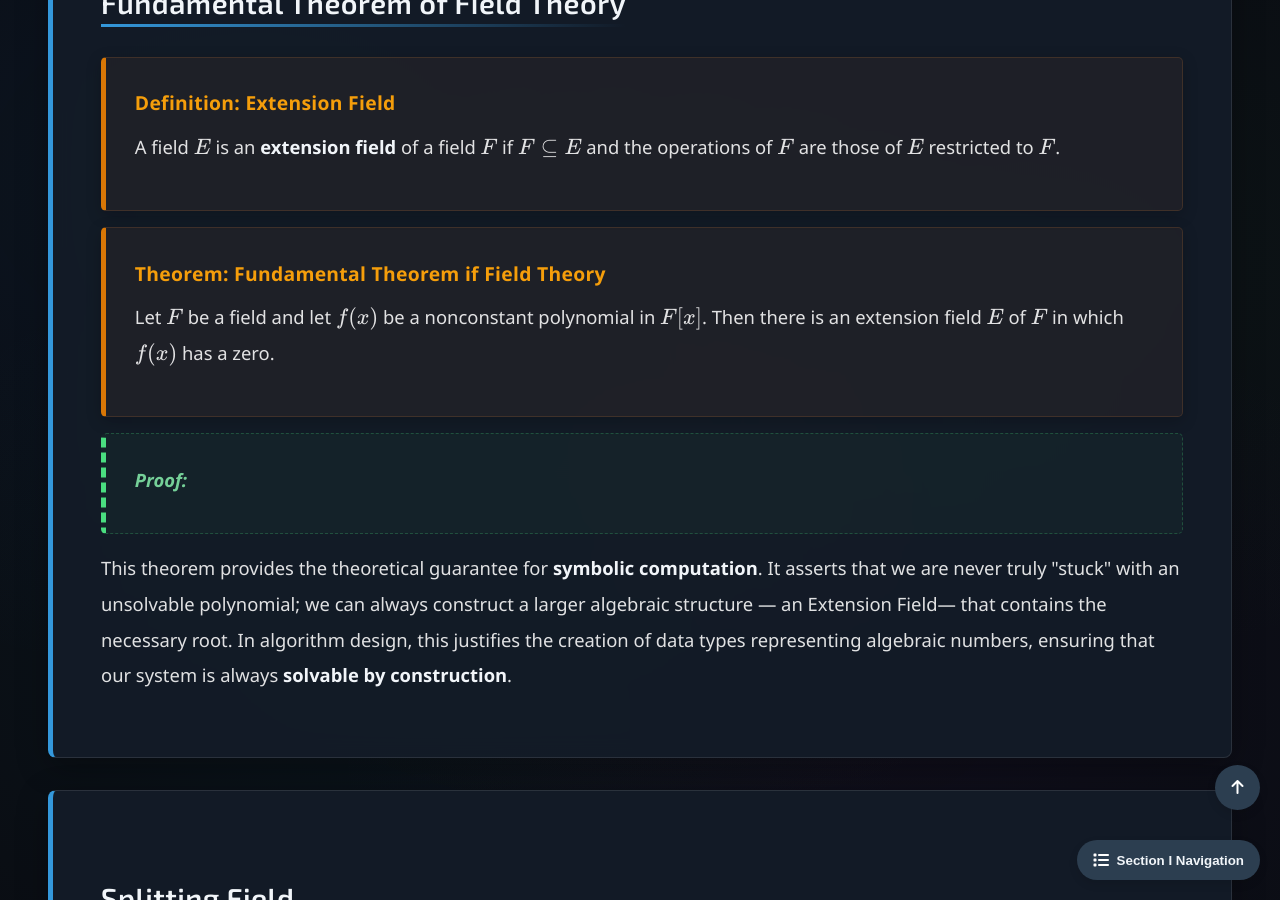
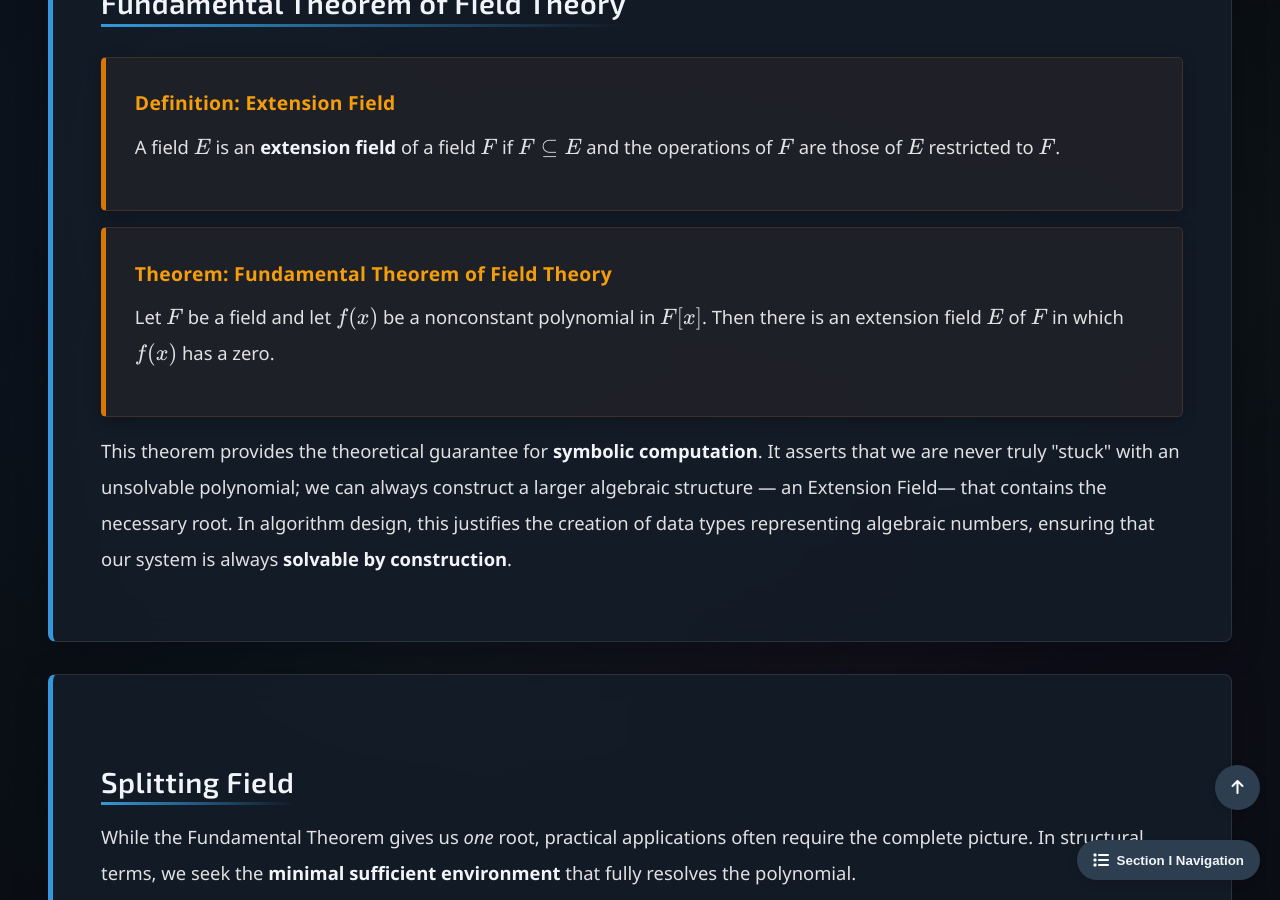
Before and after one commit to Yusukey01/yusukey01.github.io, a Jekyll site: the page built from Mathematics/Linear_algebra/extension_field.html, in a window 1280 px wide and 900 px high, scrolled down 1491 px. Built offline with Jekyll 4.4.1, drawn with Linux system fonts in a browser that asks for light colours.

Commit message:
fixed texts

```diff
--- a/Mathematics/Linear_algebra/extension_field.html
+++ b/Mathematics/Linear_algebra/extension_field.html
@@ -68,17 +68,11 @@ uses_python: false
                 </div>
 
                 <div class="theorem">
-                    <span class="theorem-title">Theorem: Fundamental Theorem if Field Theory</span>
+                    <span class="theorem-title">Theorem: Fundamental Theorem of Field Theory</span>
                     <p>
                         Let \(F\) be a field and let \(f(x)\) be a nonconstant polynomial in \(F[x]\). Then there is an extension
                         field \(E\) of \(F\) in which \(f(x)\) has a zero.
                     </p>
-                </div>
-
-
-                 <div class="proof">
-                    <span class="proof-title">Proof:</span>
-                    <!-- Do we need proof?-->
                 </div>
 
                 <p>
```
